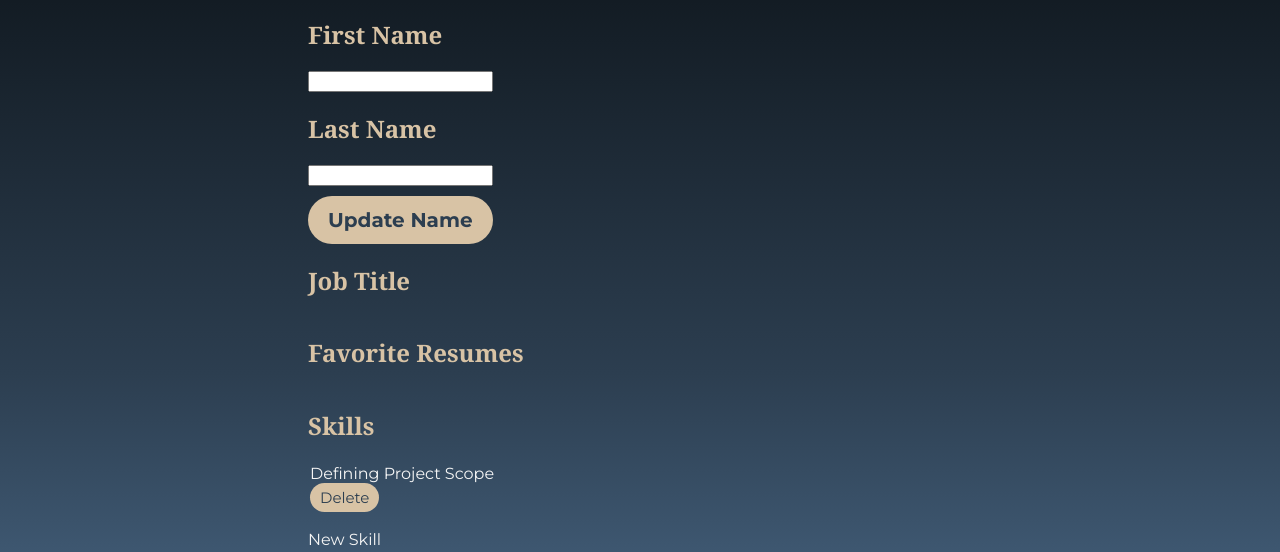
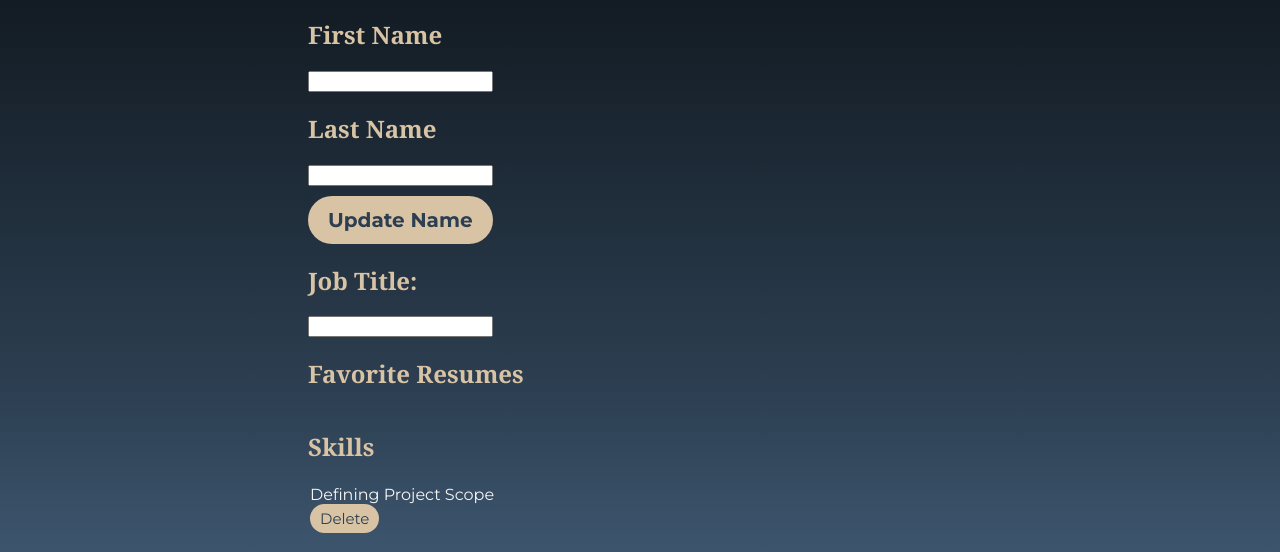
Before and after one commit to CarlosC27/Info441_Final, a website: page public/edit-profile.html in a window 1280 px wide. Shown: the part 205-757 px from the top of the page. Drawn offline with Linux system fonts and the light colour scheme; files that its build step writes are made by us from their sources; a web font is replaced by a local one.

Commit message:
created a page for the user to edit their profile html css

```diff
--- a/public/edit-profile.html
+++ b/public/edit-profile.html
@@ -28,7 +28,8 @@
             </div>
             <div class="edit-job-title-container">
                 <!-- job title -->
-                <h2 class="edit-profile-subheading">Job Title</h2>
+                <h2 class="edit-profile-subheading">Job Title:</h2>
+                <input type="text" id="newJobTitle" name="newJobTitle"/>
             </div>
             <div class="edit-fav-resume-container">
                 <!-- favorite resumes -->
```
Also changed, not shown: public/stylesheets/style.css (line endings or trailing spaces).
